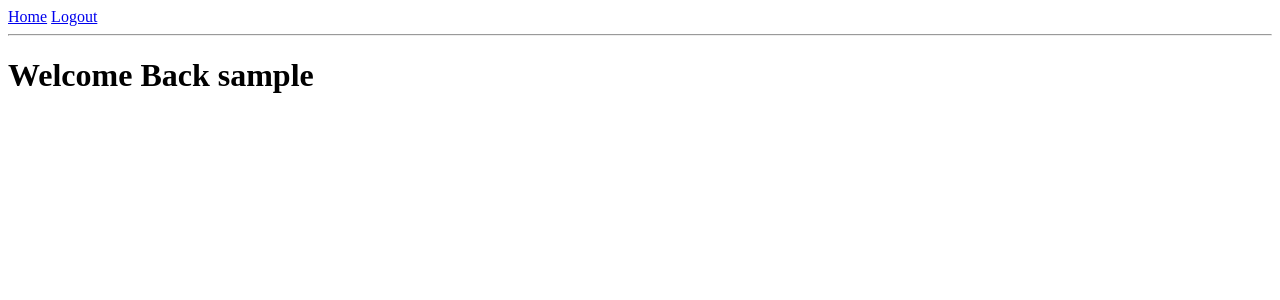
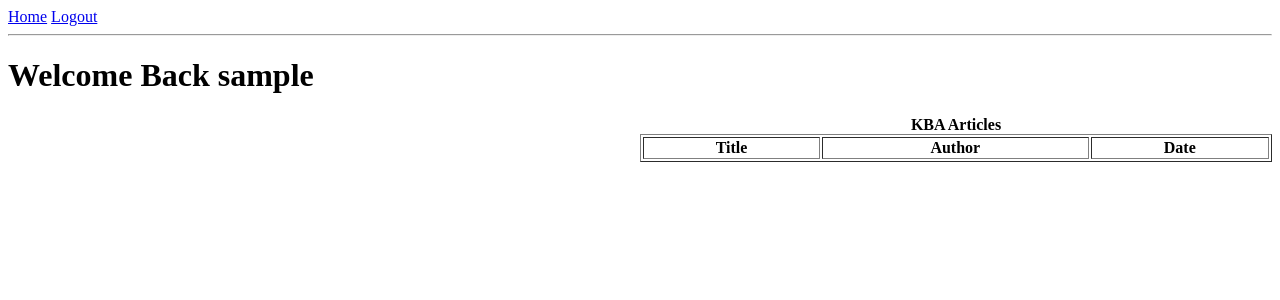
Before and after one commit to Dijetlo/RestfulAutomationProject, a Flask app: page / in a window 1280 px wide. Shown: the top 300 px of the page. Run offline with Flask 2, Linux system fonts and the light colour scheme; the visitor is signed in with stand-in values (Sample User, id 1); data comes from the database, SQL or seed files in the repository; data that the repository does not hold is empty.

Commit message:
Basic KBA added to home page

```diff
--- a/app/models.py
+++ b/app/models.py
@@ -46,5 +46,4 @@ class KBA(db.Model):
     user_id = db.Column(db.Integer, db.ForeignKey('user.id'))
 
     def __repr__(self):
-        return f'''<Title {self.title} - Date {self.timestamp} - Author {self.author}
- {self.body}>'''
+        return f'''Title: {self.title} - Date: {self.timestamp} - Author: {self.author}'''
--- a/app/routes.py
+++ b/app/routes.py
@@ -2,7 +2,7 @@ from flask import render_template, flash, redirect, url_for, request
 from app import app, db
 from app.forms import LoginForm, RegistrationForm
 from flask_login import current_user, login_user, logout_user, login_required
-from app.models import User
+from app.models import User, KBA
 from werkzeug.urls import url_parse
 
 
@@ -10,7 +10,8 @@ from werkzeug.urls import url_parse
 @app.route('/index')
 @login_required
 def index():
-    return render_template('index.html', title='RAP Project')
+    kba = KBA.query.all()
+    return render_template('index.html', title='RAP Project', KBA=kba)
 
 
 @app.route('/login', methods=['GET', 'POST'])
--- a/app/templates/index.html
+++ b/app/templates/index.html
@@ -2,5 +2,17 @@
 
 {% block content %}
 <h1>Welcome Back {{ current_user.username }}</h1>
+<div>
+    <table align="right" width="50%" border="1px solid #dddddd" ><caption><b>KBA Articles</b></caption>
+        <tr><th style="text-align center; border:1px solid #dddddd, padding: 8px;">Title</th>
+            <th style="text-align center; border:1px solid #dddddd, padding: 8px;">Author</th>
+            <th style="text-align center; border:1px solid #dddddd, padding: 2px;">Date</th></tr>
+    {% for e in KBA %}
+        <tr><td style="text-align left; border:1px solid #dddddd, padding: 8px;">{{ e.title }}</td>
+            <td style="text-align left; border:1px solid #dddddd, padding: 8px;">{{ e.author }}</td>
+            <td style="text-align center; border:1px solid #dddddd, padding: 2px;">{{ e.timestamp }}</td></tr>
+    {% endfor %}
+    </table>
+</div>
 
 {% endblock %}
```
